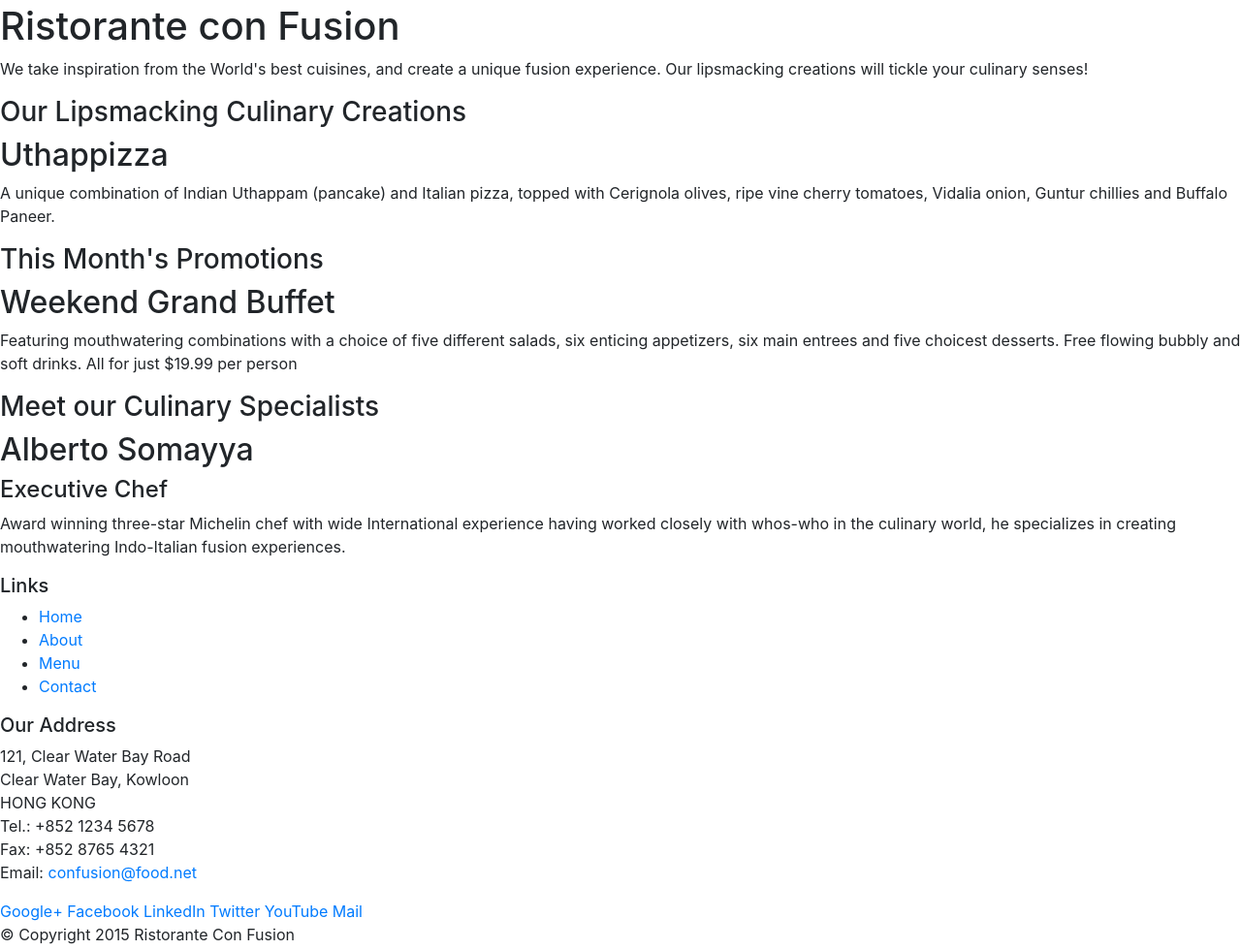
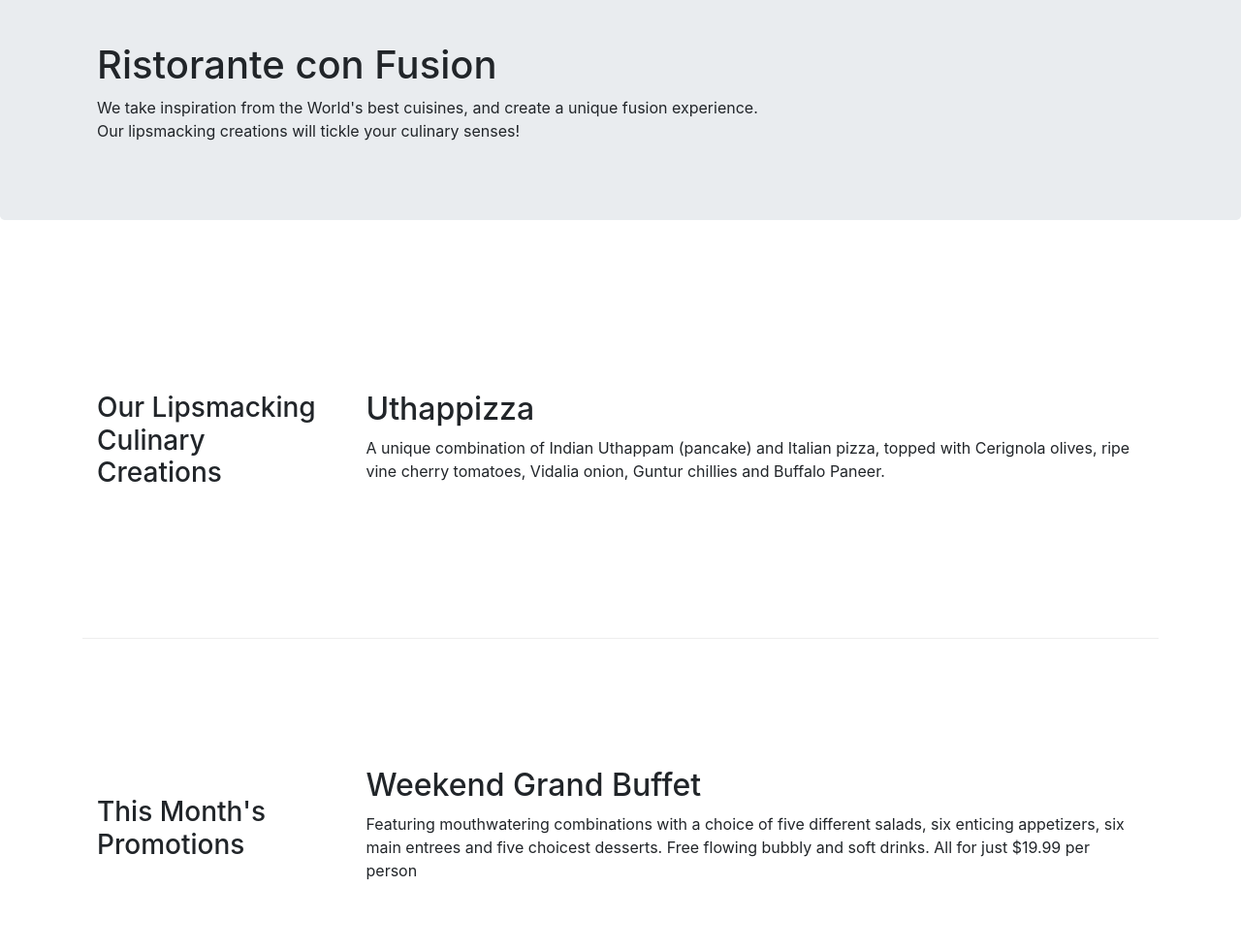
Before and after one commit to baczxh/confusion, a website: page index.html in a window 1280 px wide. Shown: the part 21-1001 px from the top of the page at 97% size. Drawn offline with nearby package versions, Linux system fonts and the light colour scheme.

Commit message:
Bootstrap Grid Part2

```diff
--- /dev/null
+++ b/css/styles.css
@@ -0,0 +1,17 @@
+.row-header{
+    margin: 0px auto;
+    padding: 0px auto;
+
+}
+.row-content{
+    margin: 0px auto;
+    padding: 50px 0px 50px 0px;
+    border-bottom: 1px ridge;
+    min-height: 400px;
+}
+
+.footer{
+    background-color: #D1D4E9;
+    margin: 0px auto;
+    padding: 20px 0px 20px opx;
+}
--- a/index.html
+++ b/index.html
@@ -7,52 +7,53 @@
     <meta http-equiv="x-ua-compatible" content="ie=edge">
 
     <!-- Bootstrap CSS -->
-    <link rel="stylesheet" href="node_modules/bootstrap/dist/css/bootstrap.min.css"
+    <link rel="stylesheet" href="node_modules/bootstrap/dist/css/bootstrap.min.css">
+    <link rel="stylesheet"  href="css/styles.css">
     <title>Ristorante Con Fusion</title>
 </head>
 
 <body>
 
-    <header>
-        <div>
-            <div>
-                <div>
+    <header class="jumbotron">
+        <div class="container">
+            <div class="row row-header">
+                <div class="col-12 col-sm-8">
                     <h1>Ristorante con Fusion</h1>
                     <p>We take inspiration from the World's best cuisines, and create a unique fusion experience. Our lipsmacking creations will tickle your culinary senses!</p>
                 </div>
-                <div>
+                <div class="col col-sm">
                 </div>
             </div>
         </div>
     </header>
 
-    <div>
-        <div>
-            <div>
+    <div class="container">
+        <div class="row row-content align-items-center">
+            <div class="col-sm-4 push-sm-8 col-md-3 push-md-9">
                 <h3>Our Lipsmacking Culinary Creations</h3>
             </div>
-            <div>
+            <div class="col-sm pull-sm-4 col-md pull-md-3">
                 <h2>Uthappizza</h2>
                 <p>A unique combination of Indian Uthappam (pancake) and Italian pizza, topped with Cerignola olives, ripe vine cherry tomatoes, Vidalia onion, Guntur chillies and Buffalo Paneer.</p>
             </div>
         </div>
 
 
-        <div>
-            <div>
+        <div class="row row-content align-items-center">
+            <div class="col-sm-4 push-sm-8 col-md-3 push-md-9">
                 <h3>This Month's Promotions</h3>
             </div>
-            <div>
+            <div class="col-sm pull-sm-4 col-md pull-md-3">
                 <h2>Weekend Grand Buffet</h2>
                 <p>Featuring mouthwatering combinations with a choice of five different salads, six enticing appetizers, six main entrees and five choicest desserts. Free flowing bubbly and soft drinks. All for just $19.99 per person </p>
             </div>
         </div>
 
-        <div>
-            <div>
+        <div class="row row-content align-items-center">
+            <div class="col-sm-4 col-md-3 flex-last">
                 <h3>Meet our Culinary Specialists</h3>
             </div>
-            <div>
+            <div class="col-sm col-md flex-first">
                 <h2>Alberto Somayya</h2>
                 <h4>Executive Chef</h4>
                 <p>Award winning three-star Michelin chef with wide International experience having worked closely with whos-who in the culinary world, he specializes in creating mouthwatering Indo-Italian fusion experiences. </p>
@@ -60,19 +61,19 @@
         </div>
     </div>
 
-    <footer>
-        <div>
-            <div>
-                <div>
+    <footer class="footer">
+        <div class="container">
+            <div class="row">
+                <div class="col-5 offset-1 col-sm-2">
                     <h5>Links</h5>
-                    <ul>
+                    <ul class="list-unstyled">
                         <li><a href="#">Home</a></li>
                         <li><a href="#">About</a></li>
                         <li><a href="#">Menu</a></li>
                         <li><a href="#">Contact</a></li>
                     </ul>
                 </div>
-                <div>
+                <div class="col-6 col-sm-5">
                     <h5>Our Address</h5>
                     <address>
 		              121, Clear Water Bay Road<br>
@@ -83,8 +84,8 @@
 		              Email: <a href="mailto:confusion@food.net">confusion@food.net</a>
 		           </address>
                 </div>
-                <div>
-                    <div>
+                <div class="col col-sm-4 align-self-center">
+                    <div style="text-align: center">
                         <a href="http://google.com/+">Google+</a>
                         <a href="http://www.facebook.com/profile.php?id=">Facebook</a>
                         <a href="http://www.linkedin.com/in/">LinkedIn</a>
@@ -94,9 +95,9 @@
                     </div>
                 </div>
            </div>
-           <div>
-                <div>
-                    <p>© Copyright 2015 Ristorante Con Fusion</p>
+           <div class="row justify-content-center">
+                <div class="col-auto">
+                    <p>© Copyright 2016 Ristorante Con Fusion</p>
                 </div>
            </div>
         </div>
--- a/package.json
+++ b/package.json
@@ -10,7 +10,10 @@
   },
   "author": "",
   "license": "ISC",
-    "devDependencies": {
+  "devDependencies": {
     "lite-server": "^2.2.2"
+  },
+  "dependencies": {
+    "bootstrap": "^4.0.0-alpha.6"
   }
 }
```
